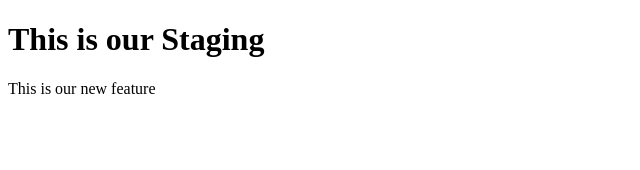
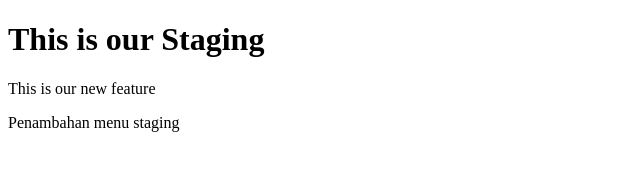
Before and after one commit to ivandoric/github-actions, a plain HTML site: page index.html in a window 1280 px wide. Shown: the whole page, without its empty margins (0-640 px from the left). Drawn offline with Linux system fonts and the light colour scheme.

Commit message:
penambahan fitur staging

```diff
--- a/index.html
+++ b/index.html
@@ -9,5 +9,6 @@
 <body>
     <h1>This is our Staging</h1>
     <p>This is our new feature</p>
+    <p>Penambahan menu staging</p>
 </body>
 </html>
```
Also changed, not shown: 2 other files.
